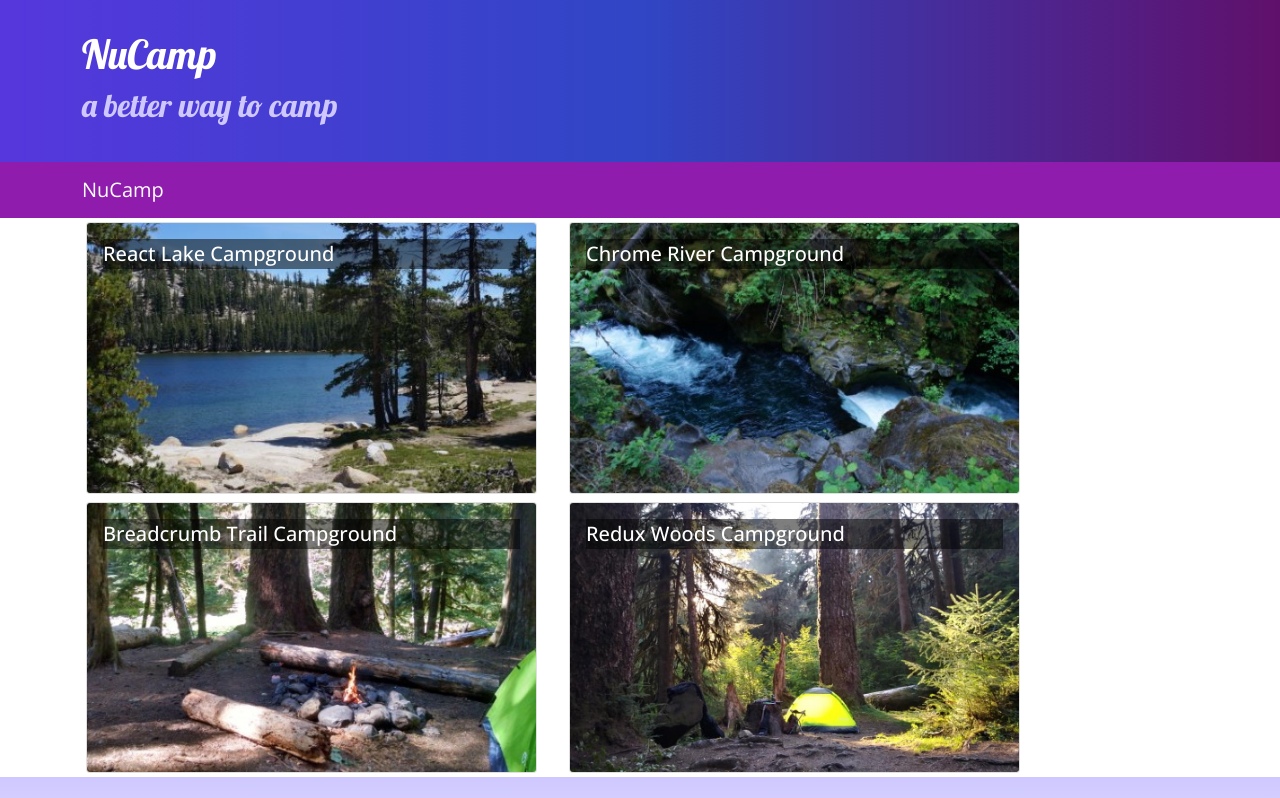
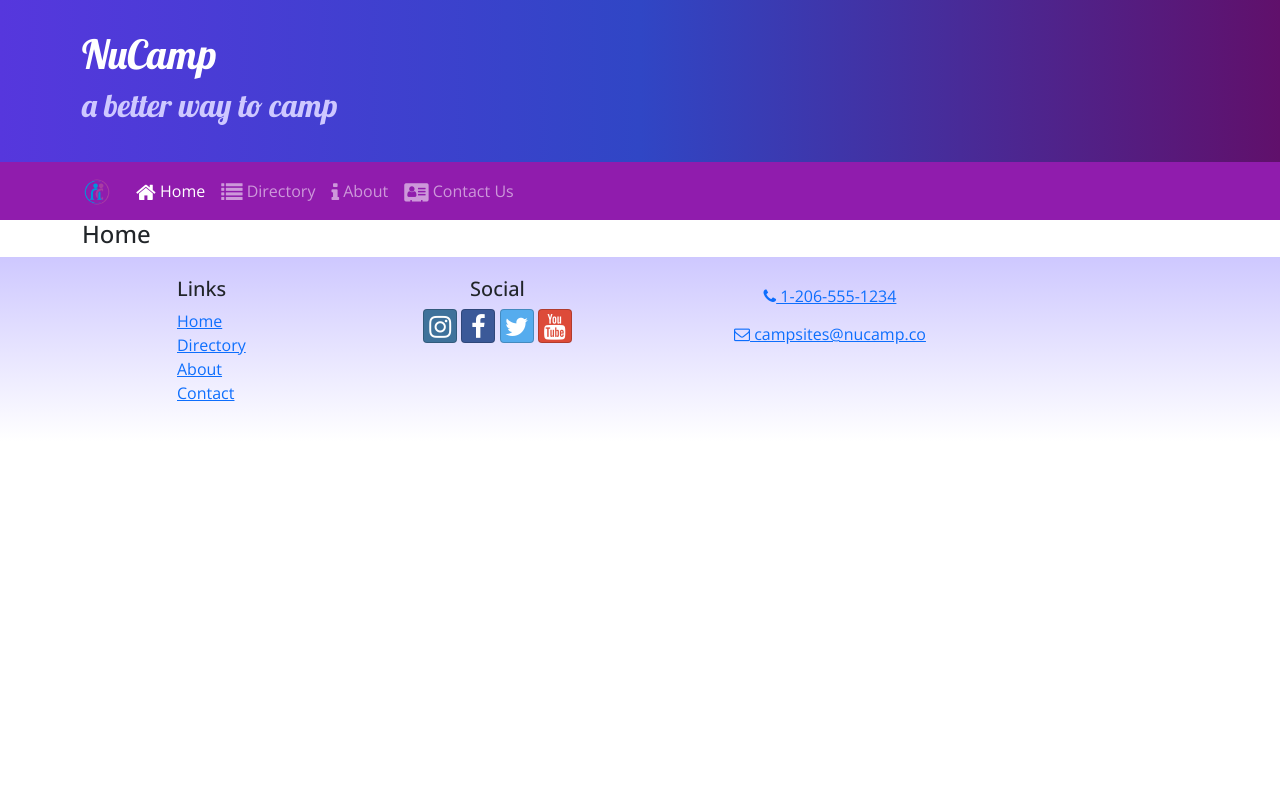
Before and after one commit to HarshRob/React-Project, a React (Create React App) app: page /home in a window 1280 px wide. Shown: the top 798 px of the page. Built offline with nearby package versions, Linux system fonts and the light colour scheme.

Commit message:
React Router

```diff
--- a/package.json
+++ b/package.json
@@ -12,6 +12,7 @@
     "react": "^17.0.2",
     "react-dom": "^17.0.2",
     "react-popper": "^2.2.5",
+    "react-router-dom": "^5.2.0",
     "react-scripts": "4.0.3",
     "reactstrap": "^8.9.0",
     "typeface-lobster": "^1.1.13",
--- a/src/App.js
+++ b/src/App.js
@@ -1,13 +1,16 @@
 import React, { Component } from 'react';
 import Main from './components/MainComponent';
+import { BrowserRouter } from 'react-router-dom';
 import './App.css';
 
 class App extends Component {
     render() {
         return (
-            <div className="App">
-                <Main />
-            </div>
+            <BrowserRouter>
+                <div className="App">
+                    <Main />
+                </div>
+            </BrowserRouter>
         );
     };
 }
--- a/src/components/DirectoryComponent.js
+++ b/src/components/DirectoryComponent.js
@@ -4,7 +4,7 @@
 
 function RenderDirectoryItem({ campsite, onClick }) {
     return (
-        <Card onClick={() => onClick(campsite.id)}>
+        <Card>
             <CardImg width="100%" src={campsite.image} alt={campsite.name} />
             <CardImgOverlay>
                 <CardTitle>{campsite.name}</CardTitle>
@@ -17,7 +17,7 @@
     const directory = props.campsites.map(campsite => {
         return (
             <div key={campsite.id} className="col-md-5 m-1">
-                <RenderDirectoryItem campsite={campsite} onClick={props.onClick} />
+                <RenderDirectoryItem campsite={campsite} />
             </div>
         );
     });
--- a/src/components/FooterComponent.js
+++ b/src/components/FooterComponent.js
@@ -1,4 +1,5 @@
 import React from 'react';
+import { Link } from 'react-router-dom';
 
 function Footer(props) {
     return (
@@ -8,10 +9,10 @@
                     <div className="col-4 col-sm-2 offset-1">
                         <h5>Links</h5>
                         <ul className="list-unstyled">
-                            <li><a href="#">Home</a></li>
-                            <li><a href="#">Directory</a></li>
-                            <li><a href="#">About</a></li>
-                            <li><a href="#">Contact</a></li>
+                            <li><Link to='/home'>Home</Link></li>
+                            <li><Link to='/directory'>Directory</Link></li>
+                            <li><Link to='/aboutus'>About</Link></li>
+                            <li><Link to='/contactus'>Contact</Link></li>
                         </ul>
                     </div>
                     <div className="col-6 col-sm-3 text-center">
--- a/src/components/HeaderComponent.js
+++ b/src/components/HeaderComponent.js
@@ -1,7 +1,24 @@
 import React, { Component }  from 'react';
-import { Navbar, NavbarBrand, Jumbotron } from 'reactstrap';
+import { Nav, Navbar, NavbarBrand, NavbarToggler, Collapse, NavItem, Jumbotron } from 'reactstrap';
+import { NavLink } from 'react-router-dom';
 
 class Header extends Component {
+
+    constructor(props) {
+        super(props);
+
+        this.toggleNav = this.toggleNav.bind(this);
+        this.state = {
+          isNavOpen: false
+        };
+    }
+
+    toggleNav() {
+        this.setState({
+            isNavOpen: !this.state.isNavOpen
+        });
+    }
+
     render() {
         return (
             <React.Fragment>
@@ -16,9 +33,34 @@
                     </div>
                 </Jumbotron>
 
-                <Navbar dark sticky="top">
+                <Navbar dark sticky="top" expand="md">
                     <div className="container">
-                        <NavbarBrand href="/">NuCamp</NavbarBrand>
+                        <NavbarBrand className="mr-auto" href="/"><img src="/assets/images/logo.png" height="30" width="30" alt="NuCamp Logo" /></NavbarBrand>
+                        <NavbarToggler onClick={this.toggleNav} />
+                        <Collapse isOpen={this.state.isNavOpen} navbar>
+                            <Nav navbar>
+                                <NavItem>
+                                    <NavLink className="nav-link" to="/home">
+                                        <i className="fa fa-home fa-lg" /> Home
+                                    </NavLink>
+                                </NavItem>
+                                <NavItem>
+                                    <NavLink className="nav-link" to="/directory">
+                                        <i className="fa fa-list fa-lg" /> Directory
+                                    </NavLink>
+                                </NavItem>
+                                <NavItem>
+                                    <NavLink className="nav-link" to="/aboutus">
+                                        <i className="fa fa-info fa-lg" /> About
+                                    </NavLink>
+                                </NavItem>
+                                <NavItem>
+                                    <NavLink className="nav-link" to="/contactus">
+                                        <i className="fa fa-address-card fa-lg" /> Contact Us
+                                    </NavLink>
+                                </NavItem>
+                            </Nav>
+                        </Collapse>
                     </div>
                 </Navbar>
             </React.Fragment>
--- /dev/null
+++ b/src/components/HomeComponent.js
@@ -0,0 +1,11 @@
+import React from 'react';
+
+function Home(props) {
+    return (
+        <div className="container">
+            <h4>Home</h4>
+        </div>
+    );
+}
+
+export default Home;
--- a/src/components/MainComponent.js
+++ b/src/components/MainComponent.js
@@ -5,26 +5,34 @@
 import { CAMPSITES } from '../shared/campsites';
 import Header from './HeaderComponent';
 import Footer from './FooterComponent';
+import Home from './HomeComponent';
+import { Switch, Route, Redirect } from 'react-router-dom';
 
 class Main extends Component {
+
     constructor(props) {
         super(props);
         this.state = {
-            campsites: CAMPSITES,
-            selectedCampsite: null
+            campsites: CAMPSITES
         };
     }
 
-    onCampsiteSelect(campsiteId) {
-        this.setState({selectedCampsite: campsiteId});
-    }
+    render() {
 
-    render() {
+        const HomePage = () => {
+            return (
+                <Home />
+            );
+        };
+
         return (
             <div>
                 <Header />
-                <Directory campsites={this.state.campsites} onClick={campsiteId => this.onCampsiteSelect(campsiteId)} />
-                <CampsiteInfo campsite={this.state.campsites.filter(campsite => campsite.id === this.state.selectedCampsite)[0]} />
+                <Switch>
+                    <Route path='/home' component={HomePage} />
+                    <Route exact path='/directory' render={() => <Directory campsites={this.state.campsites} />} />
+                    <Redirect to='/home' />
+                </Switch>
                 <Footer />
             </div>
         );
```
Also changed, not shown: 1 other file (tests, documents, lock files or other folders).
